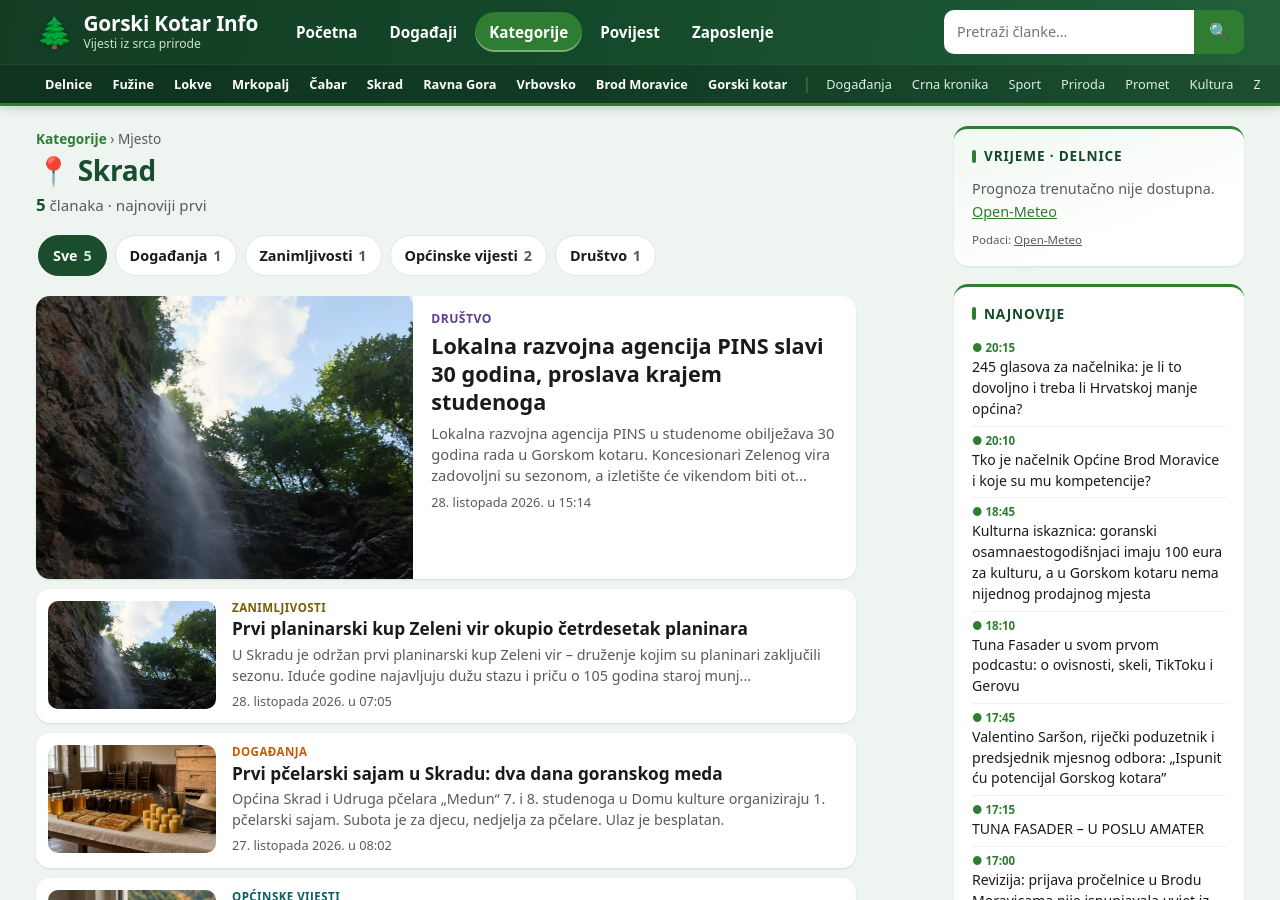
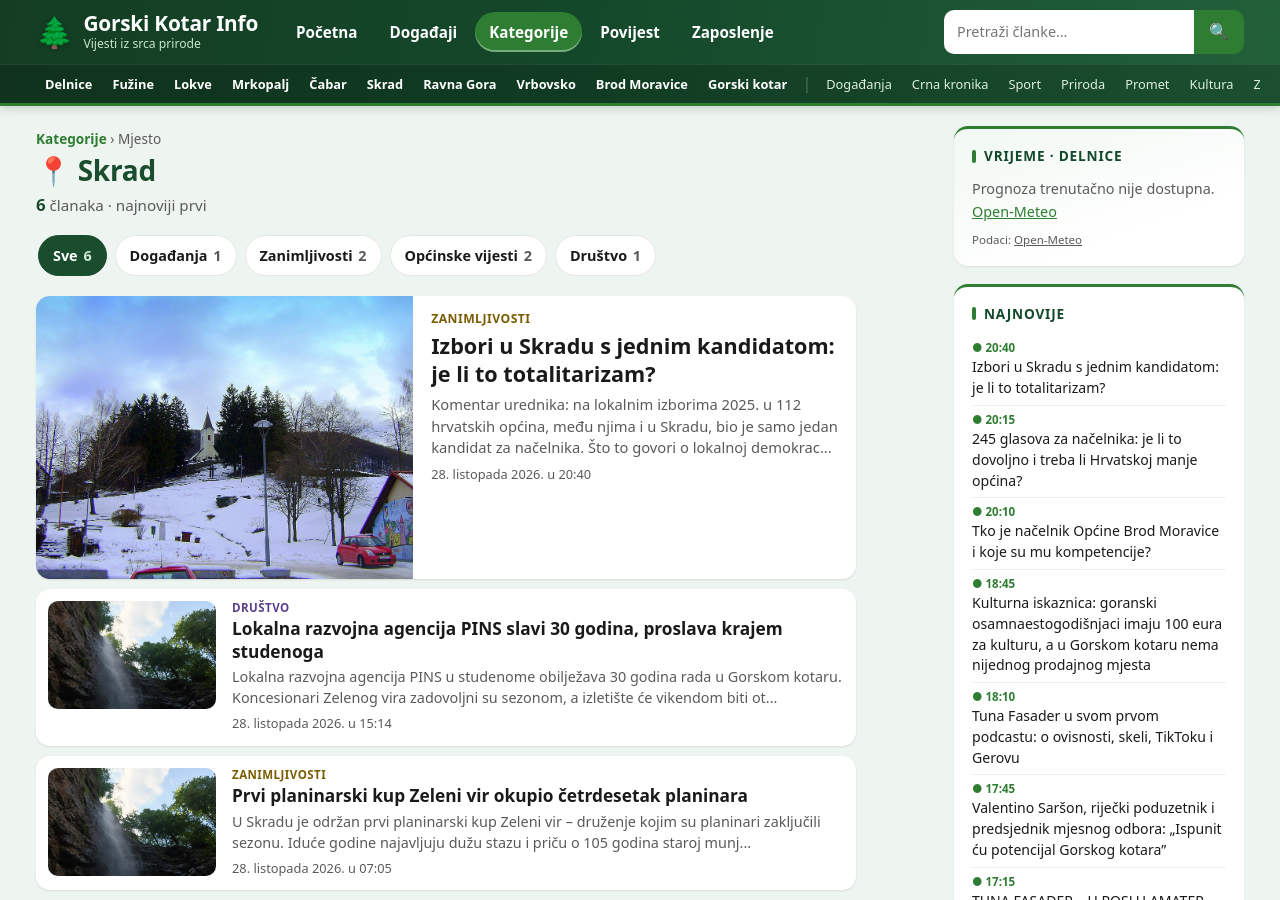
Before and after one commit to MojGK/gorski-kotar.info, a Jekyll site: the page built from kategorije/skrad.md, in a window 1280 px wide and 900 px high. Built offline with Jekyll 4.4.1, drawn with Linux system fonts in a browser that asks for light colours; part of the change alters nothing that is shown; some of the changed text lies outside the part shown.

Commit message:
Komentar: izbori u Skradu s jednim kandidatom; povezivanje s komentarom o broju općina

```diff
--- a/_posts/2026-10-28-245-glasova-za-nacelnika-manje-opcina.md
+++ b/_posts/2026-10-28-245-glasova-za-nacelnika-manje-opcina.md
@@ -15,7 +15,7 @@ image_credit: "Fotografija: Lan Glad / [Wikimedia Commons](https://commons.wikim
 
 **Slučaj Brod Moravica otvara pitanje smisla prevelikog broja malih lokalnih jedinica**
 
-**Pročitajte i:** [Tko je načelnik Općine Brod Moravice i koje su mu kompetencije?]({{ '/nacelnik-brod-moravice-kompetencije/' | relative_url }})
+**Pročitajte i:** [Izbori u Skradu s jednim kandidatom: je li to totalitarizam? (komentar)]({{ '/izbori-skrad-jedan-kandidat-totalitarizam/' | relative_url }}) · [Tko je načelnik Općine Brod Moravice i koje su mu kompetencije?]({{ '/nacelnik-brod-moravice-kompetencije/' | relative_url }})
 
 ## Brojke
 
--- /dev/null
+++ b/_posts/2026-10-28-izbori-skrad-jedan-kandidat-totalitarizam.md
@@ -0,0 +1,71 @@
+---
+layout: post
+title: "Izbori u Skradu s jednim kandidatom: je li to totalitarizam?"
+date: 2026-10-28 20:40:00 +0100
+location: Skrad
+type: Zanimljivosti
+categories: [Skrad, Zanimljivosti]
+excerpt: "Komentar urednika: na lokalnim izborima 2025. u 112 hrvatskih općina, među njima i u Skradu, bio je samo jedan kandidat za načelnika. Što to govori o lokalnoj demokraciji?"
+image: /assets/images/skrad-centar-crkva.jpg
+image_alt: "Središte Skrada pod snijegom, s crkvom na brežuljku"
+image_credit: "Fotografija: Zoran Kurelić Rabko / [Wikimedia Commons](https://commons.wikimedia.org/wiki/File:Skrad_-_panoramio.jpg), [CC BY-SA 3.0](https://creativecommons.org/licenses/by-sa/3.0/)"
+---
+
+*Komentar urednika – osobno mišljenje, a ne vijest.*
+
+**U 112 hrvatskih općina na lokalnim izborima 2025. bio je samo jedan kandidat za načelnika**
+
+Na lokalnim izborima 18. svibnja 2025. u Općini Skrad, kao i u još 111 hrvatskih općina, za načelnika se kandidirao samo jedan kandidat. Bio je to dosadašnji načelnik Damir Grgurić (HDZ), kojemu je to peti uzastopni mandat. Načelnik je postao 2009., na prvim izborima na kojima su građani načelnike birali neposredno, a zatim je biran 2013., 2017., 2021. i 2025.
+
+Prema službenim rezultatima, u Skradu je bilo 778 birača, a glasovalo ih je 325 (41,77 %). Grgurić je dobio 265 glasova, a 60 listića (18,46 %) bilo je nevažeće. Ni za općinsko vijeće nije bilo izbora: predana je samo HDZ-ova lista, koja je dobila svih sedam mjesta. Skrad je prema popisu 2021. imao 858 stanovnika.
+
+Za usporedbu, 2021. u Skradu su bila tri kandidata. Grgurić je pobijedio s 53,51 %, ispred kandidata grupe birača Danijela Bertovića (34,11 %) i SDP-ove Helge Grgurić (11,53 %). Na birališta je tada izašlo 69,13 % birača, a nevažećih listića bilo je tek 0,84 %.
+
+Što zakon kaže za takve slučajeve? Obično je u prvom krugu izabran kandidat koji dobije više od 50 % glasova birača koji su glasovali. Ako su kandidat jedan ili dvojica, Zakon o lokalnim izborima (čl. 94. st. 3.) propisuje da je izabran onaj s najvećim brojem glasova, bez praga od 50 %. Neki su mediji pisali da jedini kandidat mora imati barem jedan važeći glas više nego što je nevažećih listića. To u tekstu zakona ne piše, a u Skradu ionako nije bilo upitno. Izbori su u takvim slučajevima zapravo formalnost.
+
+### Je li to totalitarizam?
+
+Ne. Totalitarizam podrazumijeva zabranu opozicije, kontrolu medija, političke zatvorenike i ukidanje slobodnih izbora. U Hrvatskoj je opozicija legalna, mediji su pluralni, a svatko može skupiti potpise i kandidirati se, sam ili na listi.
+
+Zašto onda nema protukandidata? Pouzdanog odgovora nema, a mogućih je razloga više:
+
+- depopulacija;
+- slab interes za lokalnu politiku;
+- u mjestima s nekoliko stotina stanovnika malo je ljudi koji imaju vremena i volje voditi kampanju protiv aktualnog načelnika;
+- dio birača možda smatra da se sadašnja vlast dobro snalazi.
+
+Neki politički akteri tvrde i da se protukandidati „ne usuđuju” kandidirati, dok sami načelnici bez konkurencije to odbacuju. Nijedno od toga nije dokazano.
+
+Ono što brojke pokazuju jest da dio birača nije zadovoljan izborom bez izbora. Faktograf je analizirao rezultate i zaključio da su jedinice s jednim kandidatom uglavnom imale nižu izlaznost od prosjeka (oko 44 %) i više nevažećih listića. Za dobar dio tih listića ocijenio je da su protestni. Skrad se u tu sliku uklapa: izlaznost je u četiri godine pala s 69 na 42 %, a nevažećih listića bilo je gotovo 18,5 % umjesto manje od 1 %.
+
+### Šira slika
+
+Prema analizi Glasa Slavonije na temelju lista Državnog izbornog povjerenstva, 2025. je samo jedan kandidat bio u 112 od 428 općina i u 7 gradova. Usporedivo, općine s općinama i gradove s gradovima:
+
+| Izbori | Općine s jednim kandidatom | Gradovi s jednim kandidatom |
+|---|---|---|
+| 2017. | 45 | 2 |
+| 2021. | 68 | 5 |
+| 2025. | 112 | 7 |
+
+U Primorsko-goranskoj županiji bilo je pet takvih jedinica: Skrad, Mrkopalj, Dobrinj, Mošćenička Draga i grad Kraljevica.
+
+To nije totalitarizam, ali jest znak da u dijelu Hrvatske lokalno političko natjecanje slabi. Lako je to povezati s raspravom o prevelikom broju malih općina, o kojoj sam pisao u komentaru o Brodu Moravicama. Tu ipak treba biti oprezan. Pojava je najčešća u malim općinama: u 112 općina bez izbora ukupno je oko 208.500 birača, prosječno manje od 1.900 po općini. No događa se i u gradovima poput Slunja, Garešnice i Lipika, te u općinama s nekoliko tisuća birača. S druge strane, u nekim malim općinama, poput Lokava, bilo je više kandidata i rekordna izlaznost u županiji (76,52 %).
+
+Veličina općine zato nije jedino objašnjenje, ali jest dio priče. Gdje je malo ljudi, malo je i onih koji se žele kandidirati. Ako se trend nastavi, pitanje nije samo koliko općina trebamo nego i kako vratiti stvarni izbor ondje gdje ga više nema.
+
+**Pročitajte i:** [245 glasova za načelnika: je li to dovoljno i treba li Hrvatskoj manje općina? (komentar)]({{ '/245-glasova-za-nacelnika-manje-opcina/' | relative_url }})
+
+---
+
+*Izvori:*
+
+- *Državno izborno povjerenstvo, rezultati lokalnih izbora 2025. za PGŽ ([izbori.hr, PDF](https://www.izbori.hr/site/UserDocsImages/2025/Lokalni%20izbori%202025/Rezultati/Z08_PRIMORSKO_GORANSKA_ZUPANIJA.pdf))*
+- *Državno izborno povjerenstvo, rezultati lokalnih izbora 2021. za PGŽ ([izbori.hr, PDF](https://www.izbori.hr/site/UserDocsImages/2021/Lokalni%20izbori%202021/Rezultati/Z08_PRIMORSKO_GORANSKA_ZUPANIJA.pdf))*
+- *Zakon o lokalnim izborima, čl. 94. ([zakon.hr](https://www.zakon.hr/z/559/zakon-o-lokalnim-izborima)); Ministarstvo pravosuđa, uprave i digitalne transformacije – izbori načelnika ([mpudt.gov.hr](https://mpudt.gov.hr/o-ministarstvu/ustrojstvo-6300/uprava-za-politicki-sustav-i-opcu-upravu/izbori-u-republici-hrvatskoj/izbori-opcinskih-nacelnika-gradonacelnika-i-zupana-te-njihovih-zamjenika/22328))*
+- *Općina Skrad – općinski načelnik i stanovništvo ([skrad.hr](https://skrad.hr/opcinski-nacelnik/), [skrad.hr](https://skrad.hr/stanovnistvo/))*
+- *Povjerenstvo za odlučivanje o sukobu interesa – dužnosnici Općine Skrad ([sukobinteresa.hr](https://www.sukobinteresa.hr/hr/crm-core/contact/1011))*
+- *Novi list, „Damir Grgurić ide po četvrti mandat u Skradu” (2021.) ([novilist.hr](https://www.novilist.hr/rijeka-regija/damir-grguric-ide-po-cetvrti-mandat-u-skradu-ljudi-me-prepoznaju-kao-covjeka-iz-naroda/))*
+- *Glas Slavonije, 15. 5. 2025. ([glas-slavonije.hr](https://www.glas-slavonije.hr/novosti/hrvatska/2025/05/15/za-osam-godina-u-polovini-opcina-izbori-ce-biti-tek-formalnost-694747/))*
+- *N1, „U 119 gradova i općina kandidati nemaju protukandidate” ([n1info.hr](https://n1info.hr/vijesti/u-119-gradova-i-opcina-kandidati-nemaju-protukandidate-a-jedna-mala-opcina-ima-ih-cak-sest/)); Dnevno.hr ([dnevno.hr](https://www.dnevno.hr/vijesti/hrvatska/ovih-sedam-gradova-u-hrvatskoj-nemaju-potrebe-za-izborima-evo-gdje-hdz-nema-konkurenciju-2727264/))*
+- *Faktograf, 22. 5. 2025. ([faktograf.hr](https://faktograf.hr/2025/05/22/opcine-i-gradovi-sa-samo-jednim-kandidatom-biljezili-su-slabu-izlaznost-i-protestne-listice/))*
```
Also changed, not shown: assets/images/skrad-centar-crkva.jpg (added).
